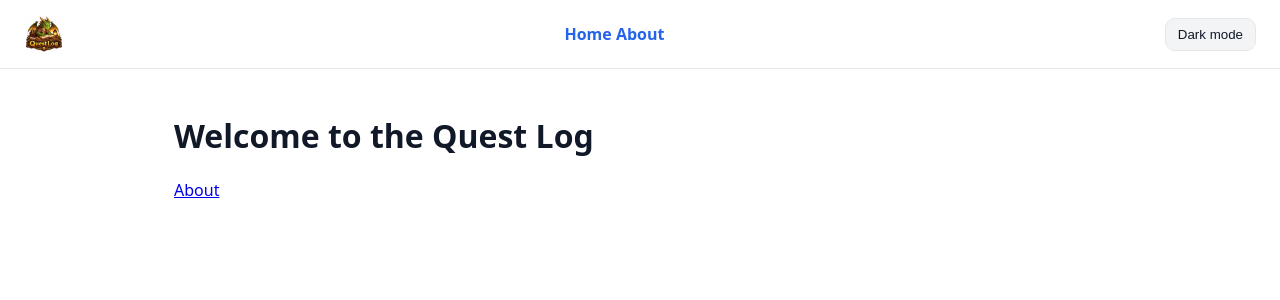
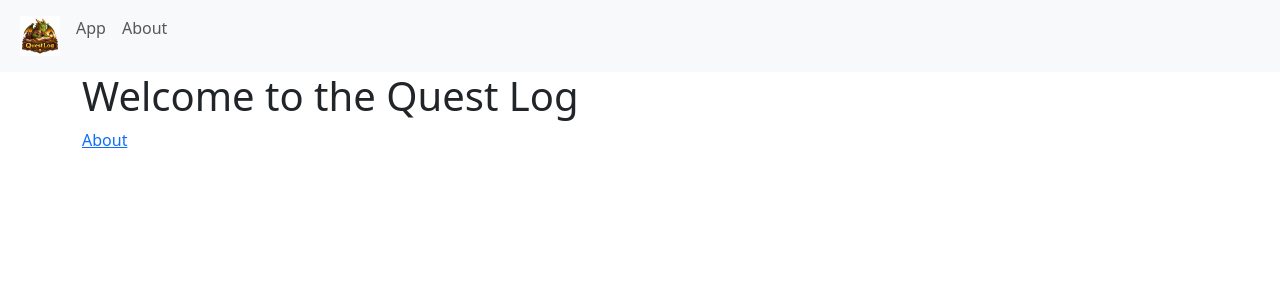
Before and after one commit to UCCS-CS4300-5300/QuestLog, a Django app: template QuestLog/templates/home.html in a window 1280 px wide. Shown: the top 300 px of the page. Run offline with Django 5.2, Linux system fonts and the light colour scheme; the template is opened without the code that fills it, so the values that code supplies are empty; parts of the project's set-up code (start-up, migrations or seed data) failed here and were passed over; some libraries are stand-ins or nearby versions.

Commit message:
started on bootsrap5

```diff
--- a/QuestLog/templates/base.html
+++ b/QuestLog/templates/base.html
@@ -5,63 +5,42 @@
   <meta charset="utf-8" />
   <meta name="viewport" content="width=device-width, initial-scale=1" />
   <title>{% block title %}QuestLog{% endblock %}</title>
+  {# Load the tag library #}
+  {% load django_bootstrap5 %}
 
-  <script>
-    (function () {
-      const savedTheme = localStorage.getItem("theme");
-      const prefersDark = window.matchMedia && window.matchMedia("(prefers-color-scheme: dark)").matches;
-      if (savedTheme === "dark" || (!savedTheme && prefersDark)) {
-        document.documentElement.classList.add("dark");
-      }
-    })();
-  </script>
+  {# Load CSS and JavaScript #}
+  {% bootstrap_css %}
+  {% bootstrap_javascript %}
 
-  <link rel="stylesheet" href="{% static 'css/site.css' %}">
+  {# Display django.contrib.messages as Bootstrap alerts #}
+  {% bootstrap_messages %}
 </head>
 
 <body>
-  <header>
-    <div class="nav">
-        <div>
-            <img src="{% static 'images/questlog-logo.png' %}"
-                 alt="QuestLog Logo"
-                 style="height:40px; vertical-align:middle;">
-        </div>
-        <div>
-            <a href="{% url 'QuestLog:home' %}">Home</a>
-            <a href="{% url 'QuestLog:about' %}">About</a>
-        </div>
+  <nav class="navbar navbar-expand-sm bg-light">
 
-      <button class="theme-toggle" id="themeToggle" type="button" aria-label="Toggle dark mode" aria-pressed="false">
-        Dark mode
-      </button>
-    </div>
-  </header>
+  <div class="container-fluid">
+    <!-- Links -->
+    <ul class="navbar-nav">
+      <li class="nav-item">
+        <a class="nav-link" href="#">
+          <img src="{% static 'images/questlog-logo.png' %}" alt="QuestLog Logo" style="height:40px; vertical-align:middle;">
+        </a>
+      </li>
+      <li class="nav-item">
+        <a class="nav-link" href="{% url 'QuestLog:home' %}">App</a>
+      </li>
+      <li class="nav-item">
+        <a class="nav-link" href="{% url 'QuestLog:about' %}">About</a>
+      </li>
+    </ul>
+  </div>
+
+</nav>
 
   <main class="container">
     {% block content %}{% endblock %}
   </main>
 
-  <script>
-    (function () {
-      const button = document.getElementById("themeToggle");
-      if (!button) return;
-
-      function syncLabel() {
-        const isDark = document.documentElement.classList.contains("dark");
-        button.textContent = isDark ? "Light mode" : "Dark mode";
-        button.setAttribute("aria-pressed", String(isDark));
-      }
-
-      button.addEventListener("click", function () {
-        document.documentElement.classList.toggle("dark");
-        const isDark = document.documentElement.classList.contains("dark");
-        localStorage.setItem("theme", isDark ? "dark" : "light");
-        syncLabel();
-      });
-
-      syncLabel();
-    })();
-  </script>
 </body>
 </html>
--- a/QuestLog/urls.py
+++ b/QuestLog/urls.py
@@ -4,6 +4,6 @@ from . import views
 app_name = 'QuestLog'
 
 urlpatterns = [
-    path('', views.home, name='home'),
+    path('', views.home, name='app'),
     path('about/', views.about, name='about'),
 ]
--- a/QuestLog/views.py
+++ b/QuestLog/views.py
@@ -1,7 +1,7 @@
 from django.shortcuts import render
 
 # Create your views here.
-def home(request):
+def app(request):
     return render(request, 'home.html')
 
 def about(request):
--- a/config/settings.py
+++ b/config/settings.py
@@ -38,6 +38,7 @@ INSTALLED_APPS = [
     'django.contrib.messages',
     'django.contrib.staticfiles',
     'QuestLog',
+    'django_bootstrap5',
 ]
 
 MIDDLEWARE = [
--- a/requirements.txt
+++ b/requirements.txt
@@ -5,3 +5,4 @@ packaging==26.0
 sqlparse==0.5.5
 tzdata==2025.3
 whitenoise==6.6.0
+django-bootstrap5==26.2
```
